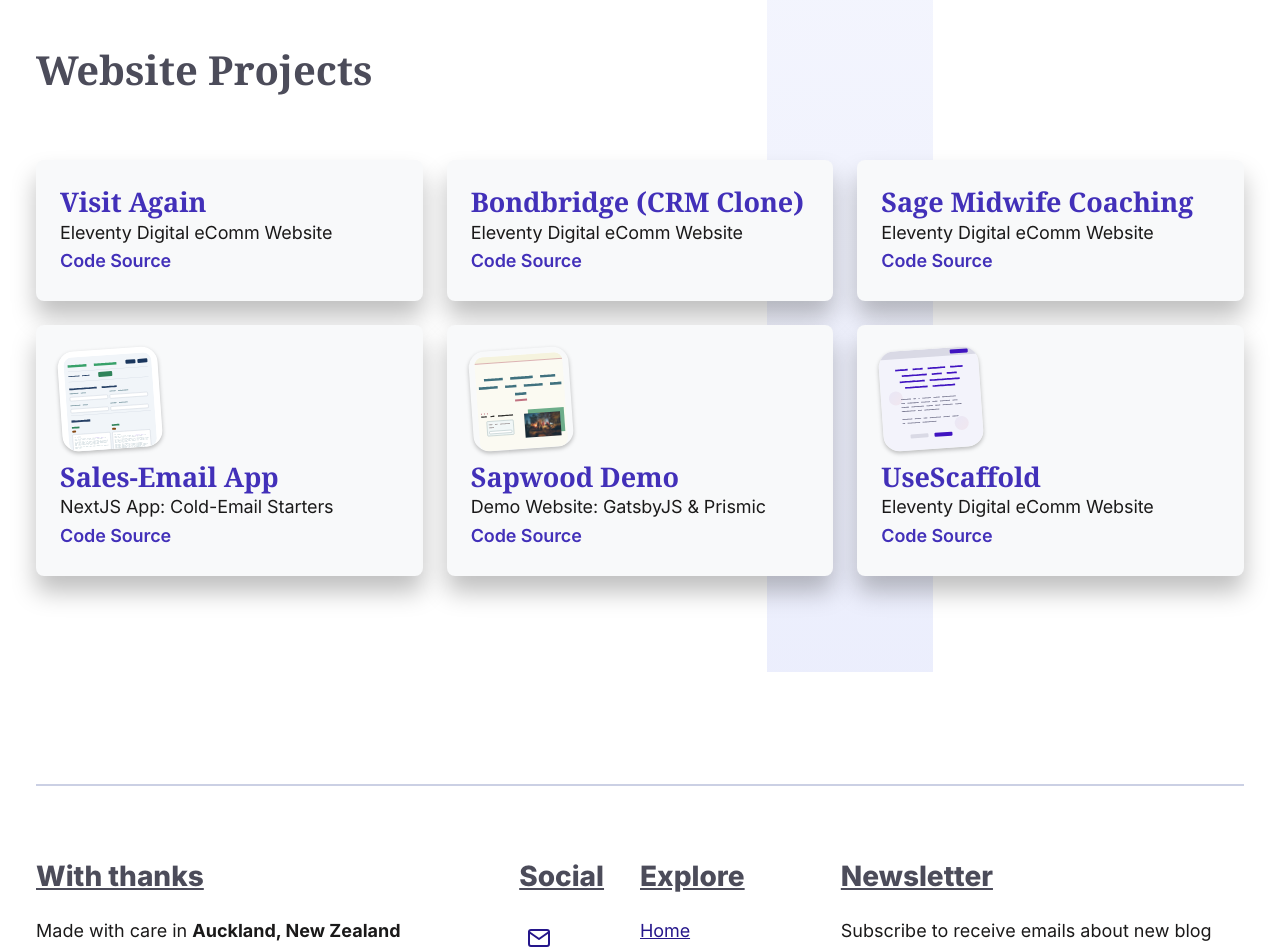
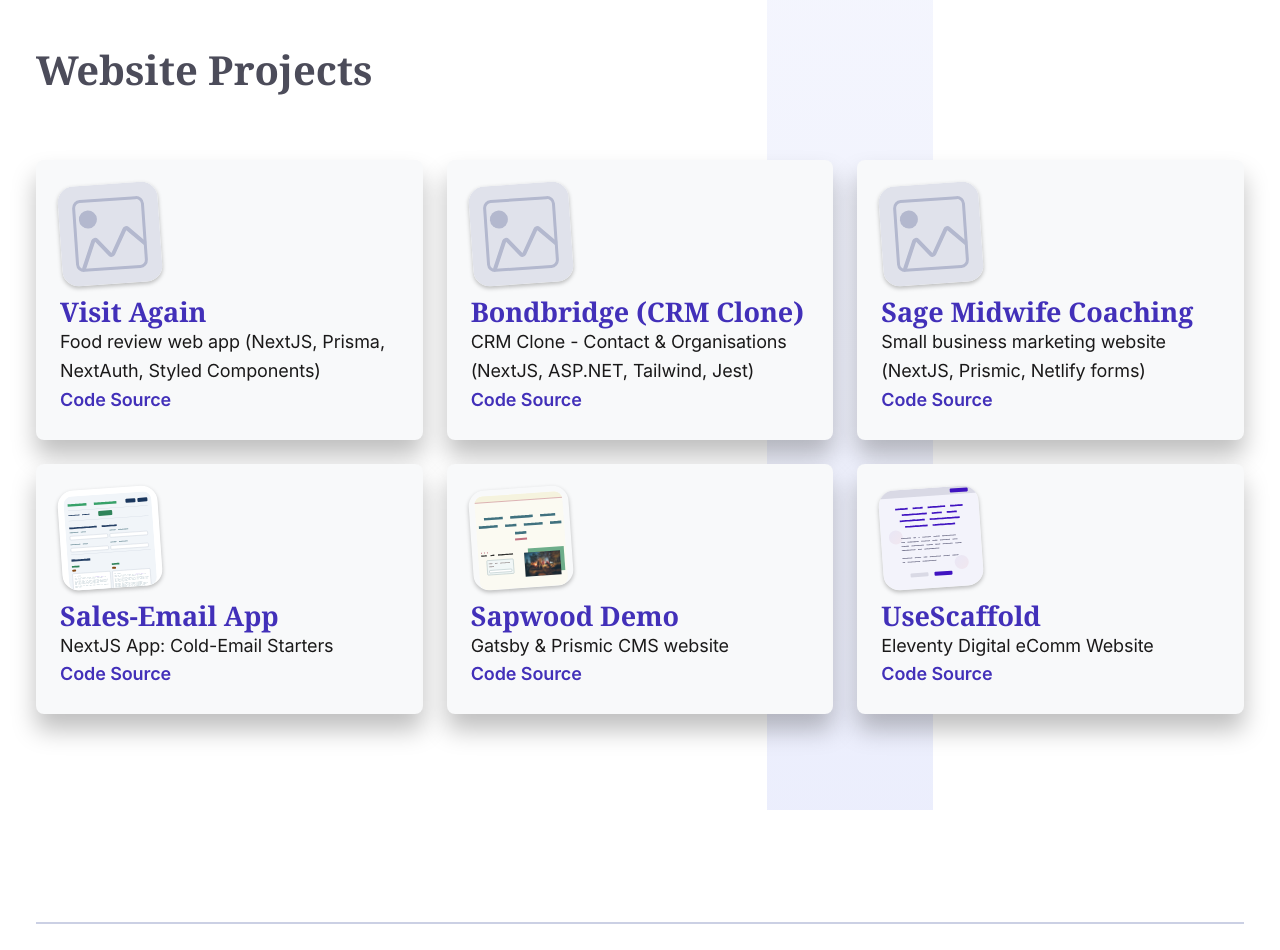
Before and after one commit to jasontcrabtree/jasontcrabtree-2023-next-pages, a Next.js app: page / in a window 1280 px wide. Shown: the part 906-1856 px from the top of the page. Built offline with nearby package versions, Linux system fonts and the light colour scheme; a web font is replaced by a local one.

Commit message:
update homepage web projects list

```diff
--- a/src/components/WebsiteProjects.tsx
+++ b/src/components/WebsiteProjects.tsx
@@ -92,7 +92,12 @@ const ProjectItem = ({ link, illustration, title, description, codeSrc }: {
   return (
     <li className="websites-list-card">
       <a href={link}>
-        {illustration ? illustration : null}
+        {illustration ? illustration : <WireframeSVG
+          loading="lazy"
+          width={100}
+          height={100}
+          className="cover-illustration"
+        />}
         <h2 className="card-title">{title}</h2>
         {description ? description : null}
       </a>
@@ -113,20 +118,17 @@ function WebsiteProjects() {
       <ProjectItem
         link='https://usescaffold.com/'
         title='Visit Again'
-        codeSrc='https://github.com/jasontcrabtree/usescaffold' description='Eleventy Digital eComm Website'
-        illustration={<></>}
+        codeSrc='https://github.com/jasontcrabtree/usescaffold' description='Food review web app (NextJS, Prisma, NextAuth, Styled Components)'
       />
       <ProjectItem
         link='https://usescaffold.com/'
         title='Bondbridge (CRM Clone)'
-        codeSrc='https://github.com/jasontcrabtree/usescaffold' description='Eleventy Digital eComm Website'
-        illustration={<></>}
+        codeSrc='https://github.com/jasontcrabtree/usescaffold' description='CRM Clone - Contact & Organisations (NextJS, ASP.NET, Tailwind, Jest)'
       />
       <ProjectItem
         link='https://usescaffold.com/'
         title='Sage Midwife Coaching'
-        codeSrc='https://github.com/jasontcrabtree/usescaffold' description='Eleventy Digital eComm Website'
-        illustration={<></>}
+        codeSrc='https://github.com/jasontcrabtree/usescaffold' description='Small business marketing website (NextJS, Prismic, Netlify forms)'
       />
       <ProjectItem
         link='https://sales-emails.netlify.app/'
@@ -142,7 +144,7 @@ function WebsiteProjects() {
       <ProjectItem
         link='https://sapwood.netlify.app/'
         title='Sapwood Demo'
-        codeSrc='https://github.com/jasontcrabtree/sapwood-example-website' description='Demo Website: GatsbyJS & Prismic'
+        codeSrc='https://github.com/jasontcrabtree/sapwood-example-website' description='Gatsby & Prismic CMS website'
         illustration={<SapwoodSVG
           loading="lazy"
           width={100}
```
